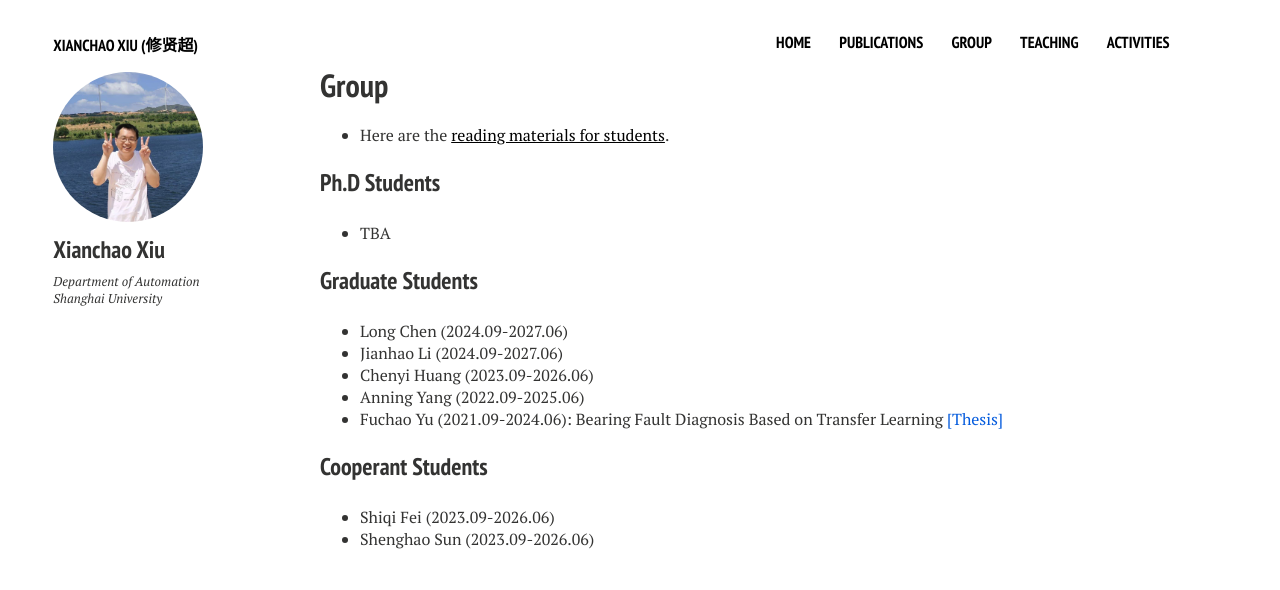
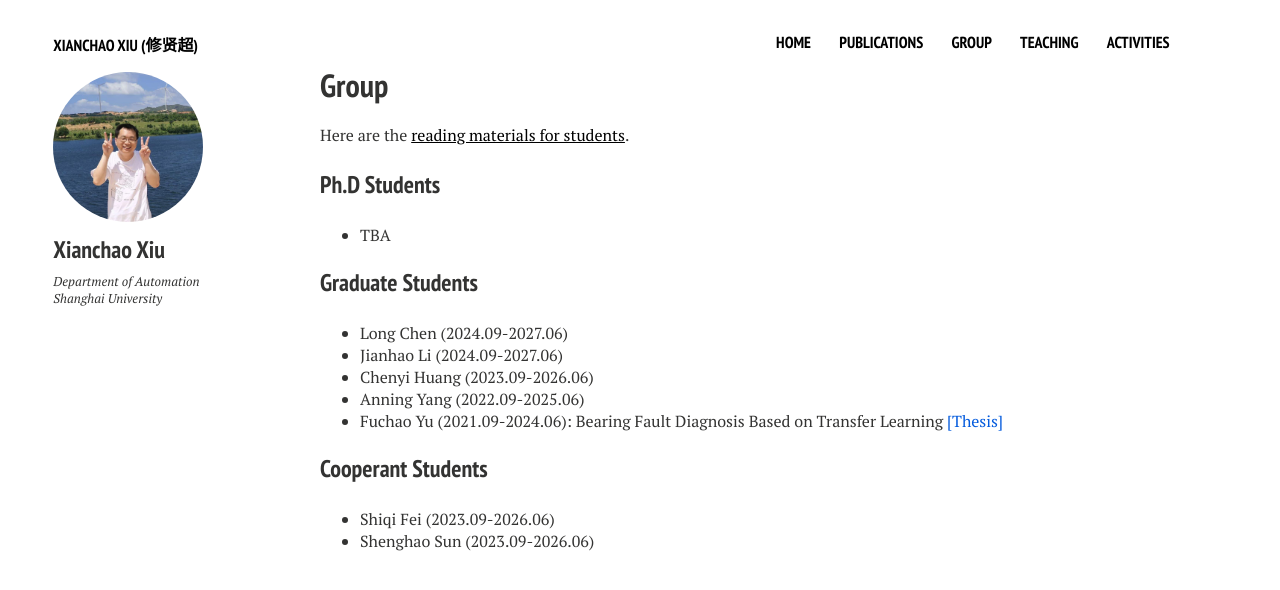
Before and after one commit to xianchaoxiu/xianchaoxiu.github.io, a Jekyll site: the page built from group/index.md, in a window 1280 px wide. Shown: the top 590 px of the page. Built offline with Jekyll 4.4.1, drawn with Linux system fonts in a browser that asks for light colours; nearby versions of some CDN libraries.

Commit message:
Update index.md

```diff
--- a/group/index.md
+++ b/group/index.md
@@ -7,7 +7,7 @@ comments: false
 share: false
 ---
 
-* Here are the <a href="../group/2024-于福超.pdf" target="_blank" style="text-decoration:underline;">reading materials for students</a>.
+Here are the <a href="../group/2024-于福超.pdf" target="_blank" style="text-decoration:underline;">reading materials for students</a>.
 
 ### Ph.D Students
 * TBA
```
